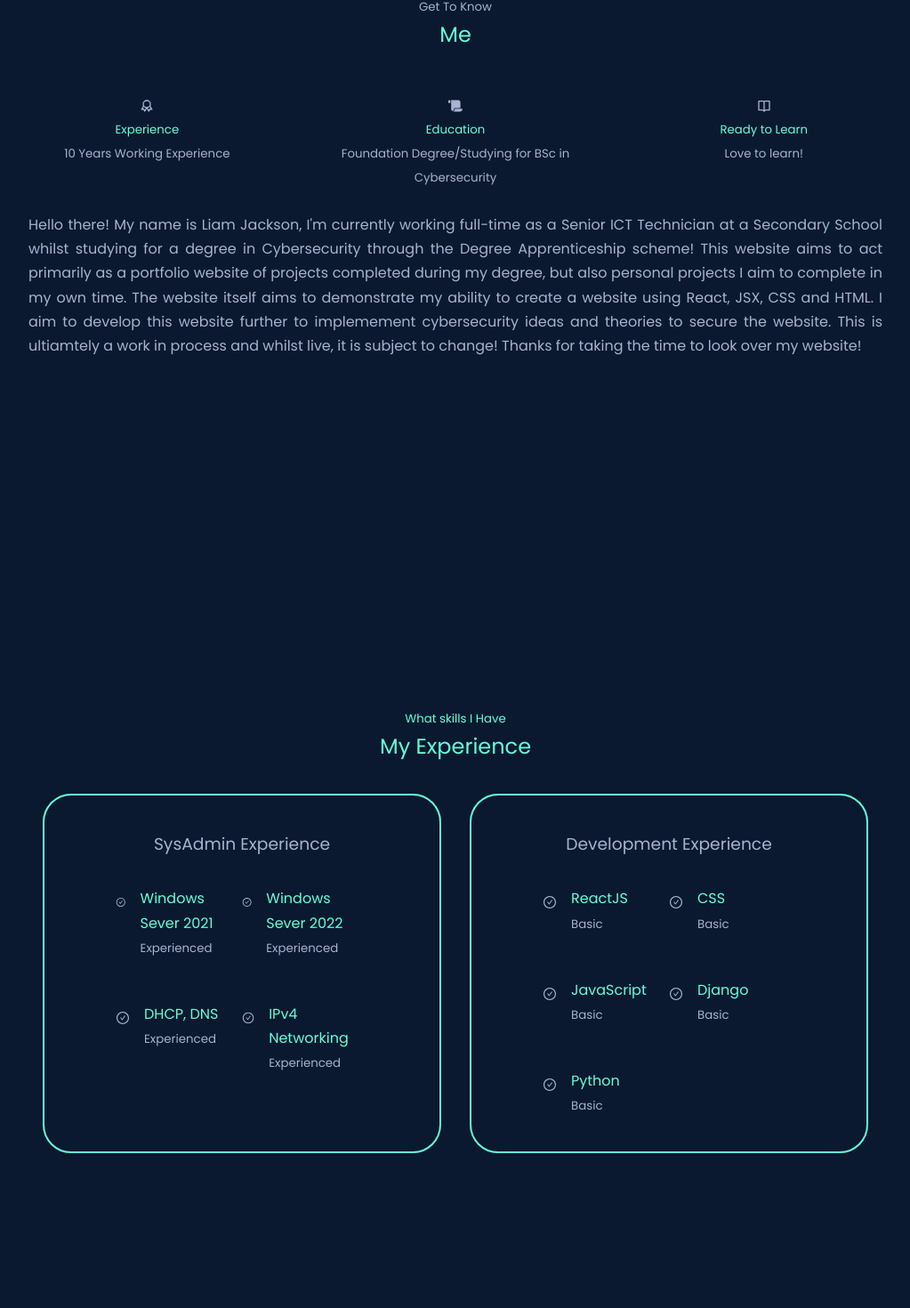
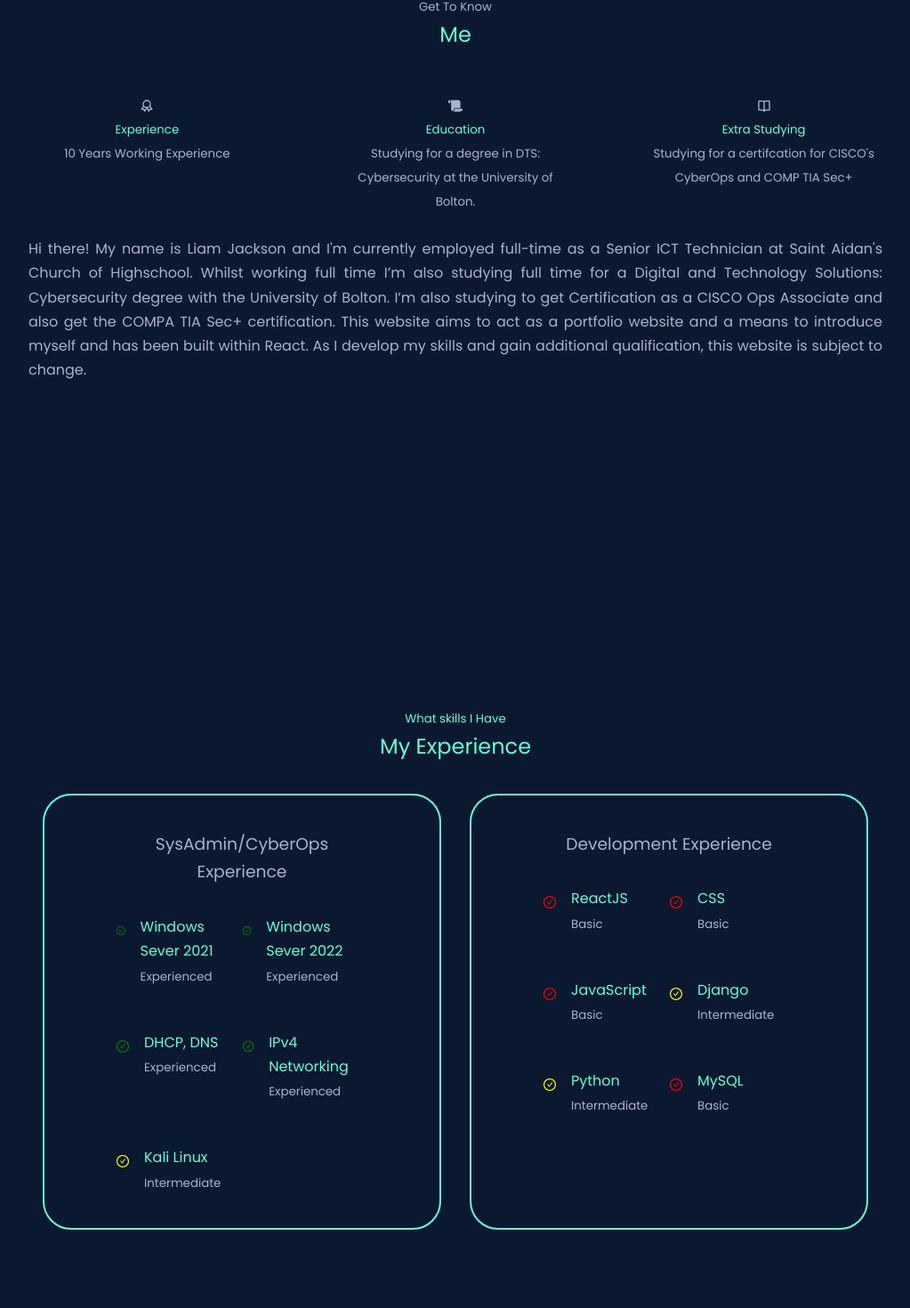
Before and after one commit to JacksonLDJ/react-portfolio-website, a React (Create React App) app: page / in a window 1280 px wide. Shown: the part 876-2346 px from the top of the page at 89% size, without its empty margins (128-1151 px from the left). Built offline with nearby package versions, Linux system fonts and the light colour scheme.

Commit message:
Main Changes

```diff
--- a/src/components/Experience/Experience.jsx
+++ b/src/components/Experience/Experience.jsx
@@ -12,30 +12,36 @@ const Experience = () => {
 
       <div className="container experience__container">
         <div className="experience__sysadmin">
-          <h3>SysAdmin Experience</h3>
+          <h3>SysAdmin/CyberOps Experience</h3>
           <div className="experience__content">
-            <article className='experience__details'><AiOutlineCheckCircle className='experience__details-icon'/>
+            <article className='experience__details'><AiOutlineCheckCircle className='experience__details-icon' style={{ color: "green"}}/>
             <div>
             <h4 >Windows Sever 2021</h4>
             <small >Experienced</small>
             </div>
             </article>
-            <article className='experience__details'><AiOutlineCheckCircle className='experience__details-icon' />
+            <article className='experience__details'><AiOutlineCheckCircle className='experience__details-icon' style={{ color: "green"}} />
             <div>
             <h4 >Windows Sever 2022</h4>
             <small >Experienced</small>
             </div>
             </article>
-            <article className='experience__details'><AiOutlineCheckCircle className='experience__details-icon' />
+            <article className='experience__details'><AiOutlineCheckCircle className='experience__details-icon' style={{ color: "green"}} />
             <div>
             <h4 >DHCP, DNS</h4>
             <small >Experienced</small>
             </div>
             </article>
-            <article className='experience__details'><AiOutlineCheckCircle className='experience__details-icon' />
+            <article className='experience__details'><AiOutlineCheckCircle className='experience__details-icon' style={{ color: "green"}} />
             <div>
             <h4 >IPv4 Networking</h4>
             <small >Experienced</small>
+            </div>
+            </article>
+            <article className='experience__details'><AiOutlineCheckCircle className='experience__details-icon' style={{ color: "yellow"}} />
+            <div>
+            <h4 >Kali Linux</h4>
+            <small >Intermediate</small>
             </div>
             </article>
           </div>
@@ -47,33 +53,39 @@ const Experience = () => {
         <div className="experience__devadmin">
           <h3>Development Experience</h3>
           <div className="experience__content">
-            <article className='experience__details'><AiOutlineCheckCircle className='experience__details-icon'/>
+            <article className='experience__details'><AiOutlineCheckCircle className='experience__details-icon' style={{ color: "red"}} />
             <div>
             <h4>ReactJS</h4>
             <small>Basic</small>
             </div>
             </article>
-            <article className='experience__details'><AiOutlineCheckCircle className='experience__details-icon' />
+            <article className='experience__details'><AiOutlineCheckCircle className='experience__details-icon' style={{ color: "red"}} />
             <div>
             <h4 >CSS</h4>
             <small >Basic</small>
             </div>
             </article>
-            <article className='experience__details'><AiOutlineCheckCircle className='experience__details-icon' />
+            <article className='experience__details'><AiOutlineCheckCircle className='experience__details-icon' style={{ color: "red"}} />
             <div>
             <h4 >JavaScript</h4>
             <small >Basic</small>
             </div>
             </article>
-            <article className='experience__details'><AiOutlineCheckCircle className='experience__details-icon' />
+            <article className='experience__details'><AiOutlineCheckCircle className='experience__details-icon' style={{ color: "yellow"}} />
             <div>
             <h4 >Django</h4>
-            <small >Basic</small>
+            <small >Intermediate</small>
             </div>
             </article>
-            <article className='experience__details'><AiOutlineCheckCircle className='experience__details-icon' />
+            <article className='experience__details'><AiOutlineCheckCircle className='experience__details-icon' style={{ color: "yellow"}} />
             <div>
             <h4 >Python</h4>
+            <small >Intermediate</small>
+            </div>
+            </article>
+            <article className='experience__details'><AiOutlineCheckCircle className='experience__details-icon' style={{ color: "red"}} />
+            <div>
+            <h4 >MySQL</h4>
             <small >Basic</small>
             </div>
             </article>
--- a/src/components/Header/Header.css
+++ b/src/components/Header/Header.css
@@ -1,6 +1,6 @@
 Header {
     height: 100vh;
-    padding-top: 7rem;
+    padding-top: 1rem;
     overflow: hidden;
     background-color: var(--color-bg);
     color: var(--color-primary)
--- a/src/components/about/About.jsx
+++ b/src/components/about/About.jsx
@@ -23,18 +23,18 @@ const About = () => {
         <article className='about__card'>
           <FaScroll className='about__icon' />
           <h5>Education</h5>
-          <small>Foundation Degree/Studying for BSc in Cybersecurity</small>
+          <small>Studying for a degree in DTS: Cybersecurity at the University of Bolton.</small>
         </article>
 
         <article className='about__card'>
           <BiBookOpen className='about__icon' />
-          <h5>Ready to Learn</h5>
-          <small>Love to learn!</small>
+          <h5>Extra Studying</h5>
+          <small> Studying for a certifcation for CISCO's CyberOps and COMP TIA Sec+</small>
         </article>
         </div>
 
 
-      <p>Hello there! My name is Liam Jackson, I'm currently working full-time as a Senior ICT Technician at a Secondary School whilst studying for a degree in Cybersecurity through the Degree Apprenticeship scheme! This website aims to act primarily as a portfolio website of projects completed during my degree, but also personal projects I aim to complete in my own time. The website itself aims to demonstrate my ability to create a website using React, JSX, CSS and HTML. I aim to develop this website further to implemement cybersecurity ideas and theories to secure the website. This is ultiamtely a work in process and whilst live, it is subject to change! Thanks for taking the time to look over my website!  </p>
+      <p>Hi there! My name is Liam Jackson and I'm currently employed full-time as a Senior ICT Technician at Saint Aidan's Church of Highschool. Whilst working full time I’m also studying full time for a Digital and Technology Solutions: Cybersecurity degree with the University of Bolton. I’m also studying to get Certification as a CISCO Ops Associate and also get the COMPA TIA Sec+ certification. This website aims to act as a portfolio website and a means to introduce myself and has been built within React. As I develop my skills and gain additional qualification, this website is subject to change.</p>
 
       </div>
       </div>
```
